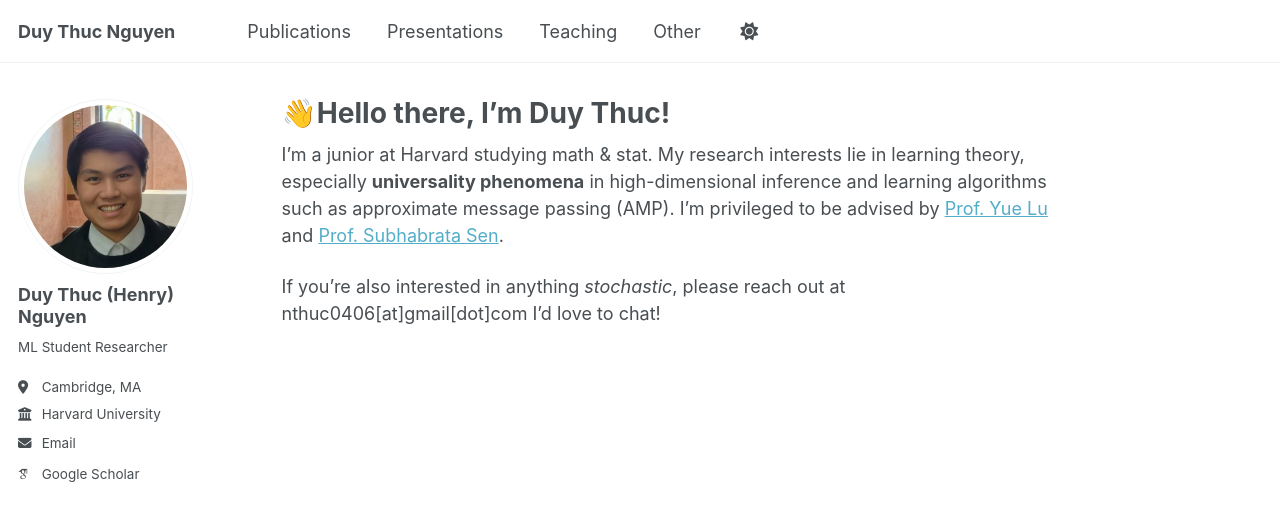
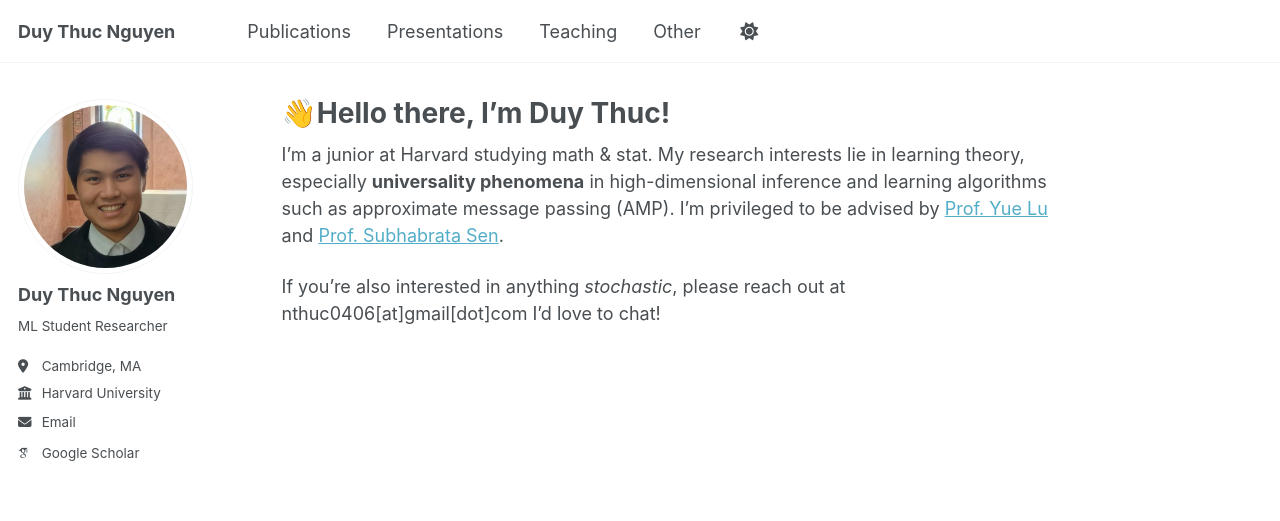
Before and after one commit to duythucnguyen/duythucnguyen.github.io, a Jekyll site: the page built from _pages/about.md, in a window 1280 px wide. Shown: the top 521 px of the page. Built offline with Jekyll 4.4.1, drawn with Linux system fonts in a browser that asks for light colours; some web fonts are replaced; a script that is not in the unit is left out.

Commit message:
Update author name in configuration file

```diff
--- a/_config.yml
+++ b/_config.yml
@@ -23,7 +23,7 @@ repository               : "academicpages/academicpages.github.io"
 author:
   # Biographic information
   avatar           : "profile.jpg"
-  name             : "Duy Thuc (Henry) Nguyen"
+  name             : "Duy Thuc Nguyen"
   pronouns         : # example: "she/her"
   bio              : "ML Student Researcher"
   location         : "Cambridge, MA"
```
